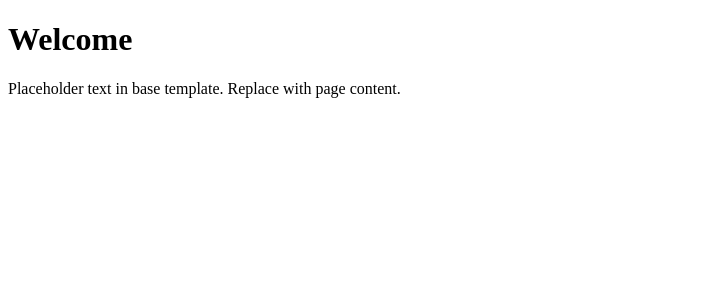
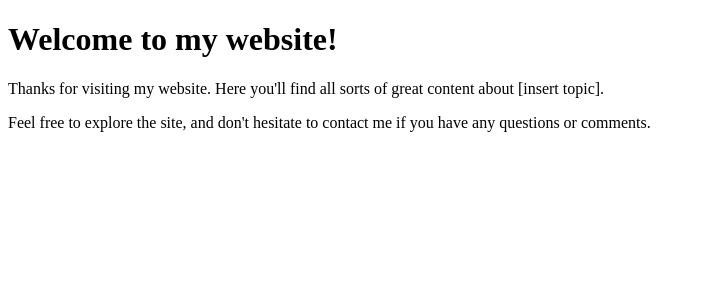
Before and after one commit to iamromandev/web, a Django app: page / in a window 1280 px wide. Shown: the part 70-370 px from the top of the page, without its empty margins (0-705 px from the left). Run offline with Django 4.2, Linux system fonts and the light colour scheme.

Commit message:
base and home template

```diff
--- a/django/src/templates/home.html
+++ b/django/src/templates/home.html
@@ -1,8 +1,6 @@
 {% extends '_base.html' %}
 
-{% block title %}
-Personal Page
-{% endblock title %}
+{% block title %}Home{% endblock title %}
 
 {% block header %}
 <nav>
@@ -15,6 +13,7 @@ Personal Page
 {% endblock header %}
 
 {% block content %}
-<h1>Welcome</h1>
-<p>Placeholder text in base template. Replace with page content.</p>
+    <h1>Welcome to my website!</h1>
+    <p>Thanks for visiting my website. Here you'll find all sorts of great content about [insert topic].</p>
+    <p>Feel free to explore the site, and don't hesitate to contact me if you have any questions or comments.</p>
 {% endblock content %}
```
